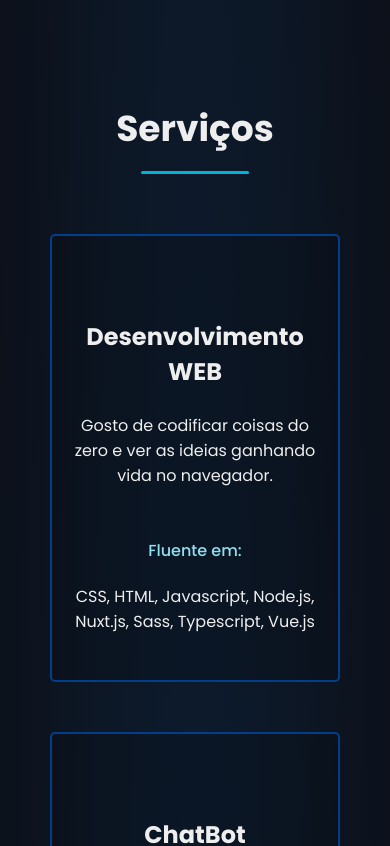
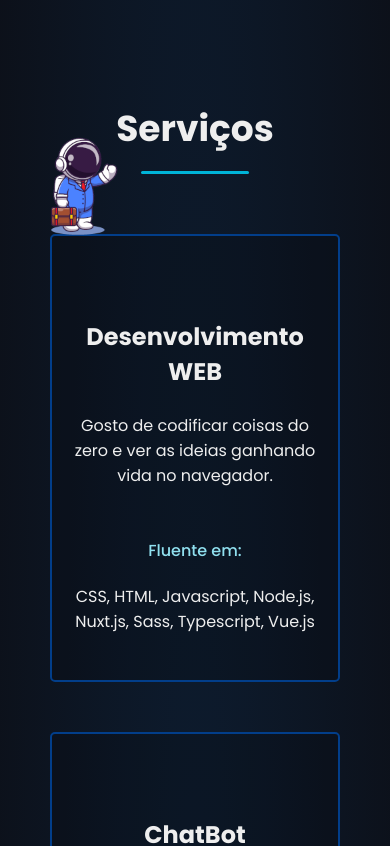
Before and after one commit to VacuousPatter/portfolio, a Nuxt app: page / in a window 390 px wide. Shown: the part 2440-3286 px from the top of the page. Built offline with nearby package versions, Linux system fonts and the light colour scheme; some icons are missing.

Commit message:
Imagem de uma astronauta adicionado nos serviços

```diff
--- a/components/home/SectionServices.vue
+++ b/components/home/SectionServices.vue
@@ -2,7 +2,9 @@
   <section>
     <Title title="Serviços" />
     <div class="container">
-      <HomeServiceCard v-for="(service,i) in services" :key="i" :service="service" />
+      <HomeServiceCard v-for="(service,i) in services" :key="i" :service="service">
+        <img v-if="i===0" class="astronauta-business" src="~/assets/images/astronautas/astronauta-business.png" alt="Astronauta Business" height="150">
+      </HomeServiceCard>
     </div>
   </section>
 </template>
@@ -80,4 +82,17 @@ section{
   margin-right: auto;
   justify-content: center;
 }
+
+.astronauta-business{
+  position: absolute;
+  top: -165px;
+  left: -20px;
+}
+
+@media (max-width:550px) {
+  .astronauta-business{
+    height: 100px;
+    top: -115px;
+  }
+}
 </style>
--- a/components/home/ServiceCard.vue
+++ b/components/home/ServiceCard.vue
@@ -1,5 +1,7 @@
 <template>
   <div class="card">
+    <slot name="default" />
+
     <Icon class="icon" :icon="service.icon" />
     <h3>{{ service.name }}</h3>
 
@@ -41,6 +43,7 @@ export default {
   box-sizing: border-box;
   margin: 25px;
   border: 2px solid var(--secondary);
+  position: relative;
 }
 
 .card >*{
```
Also changed, not shown: assets/images/astronautas/astronauta-business.png (added).
